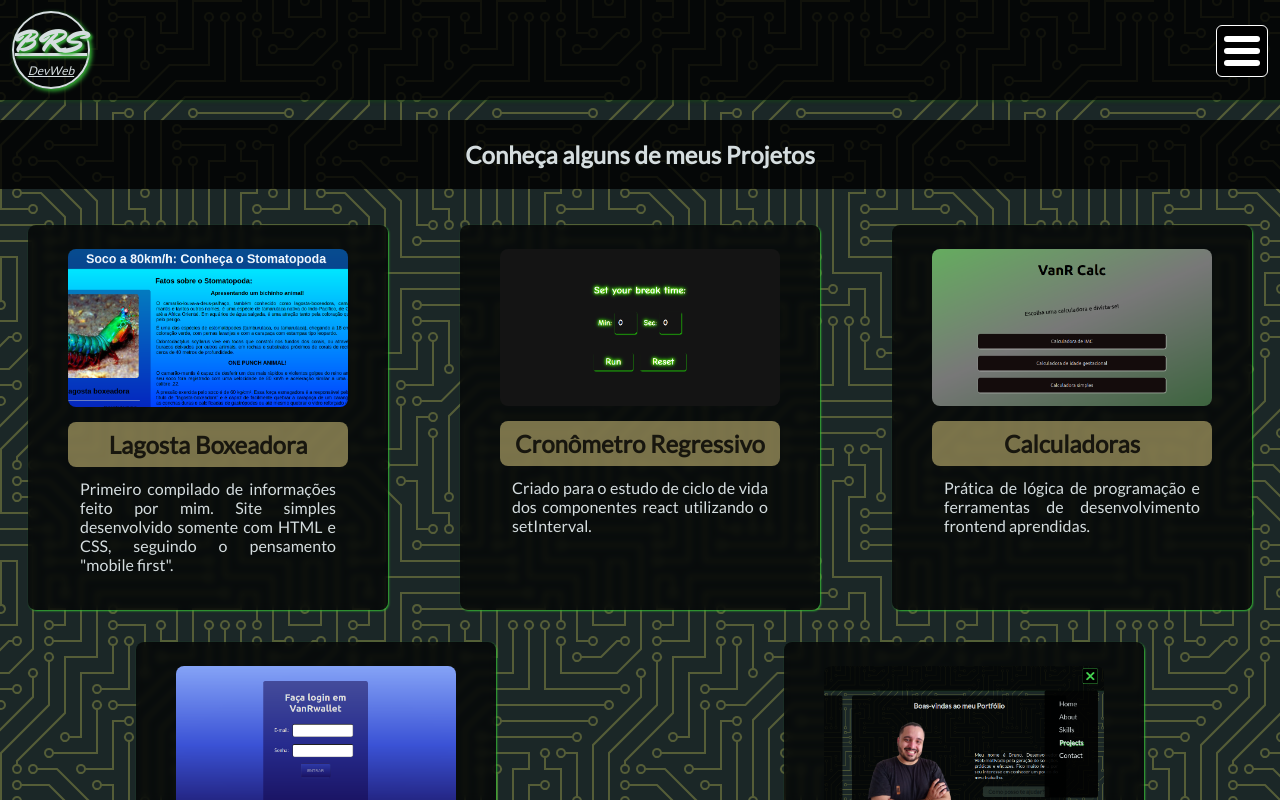
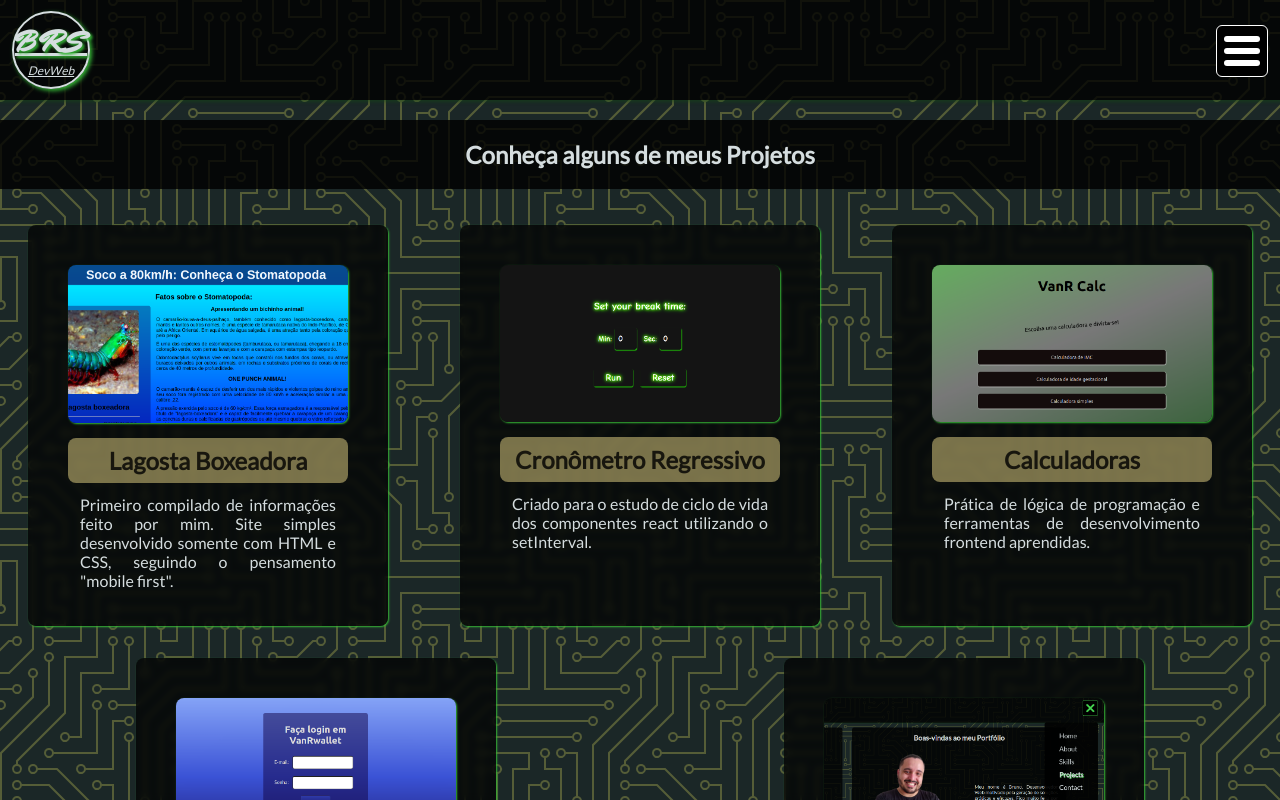
Before and after one commit to vanriwerson/portfolio-react-reboot, a React (Create React App) app: page /projects in a window 1280 px wide. Built offline with nearby package versions, Linux system fonts and the light colour scheme.

Commit message:
Estilo do project card

```diff
--- a/src/components/ProjectCard/ProjectCard.css
+++ b/src/components/ProjectCard/ProjectCard.css
@@ -16,7 +16,13 @@
 
 .project-card img {
   border-radius: 8px;
+  box-shadow: 1px 1px 2px rgb(53, 182, 53);
+  margin-top: 16px;
   width: 280px;
+}
+
+.project-card img:hover {
+  opacity: 0.7;
 }
 
 .project-info {
```
